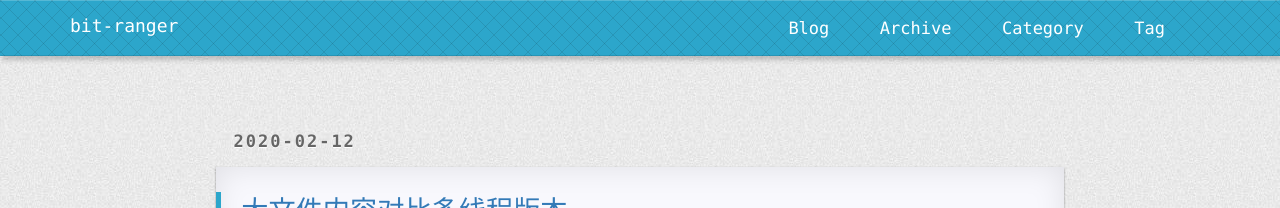
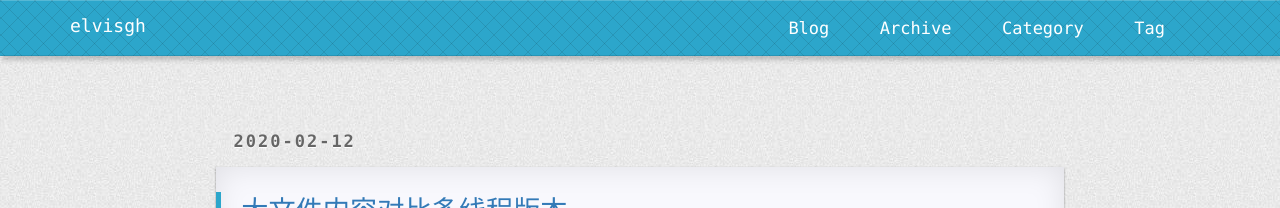
Before and after one commit to elvisgh/elvisgh.github.io, a Jekyll site: the page built from index.html, in a window 1280 px wide. Shown: the top 208 px of the page. Built offline with Jekyll 4.4.1, drawn with Linux system fonts in a browser that asks for light colours; nearby versions of some CDN libraries; the list of posts is cut into pages by our own code; comment, search, counter and statistics services are not loaded; a style sheet for code colours, icons or effects is not loaded.

Commit message:
see update list for detail

```diff
--- a/_config.yml
+++ b/_config.yml
@@ -27,11 +27,11 @@ defaults:
 
 
 
-title: "bit-ranger"
-email: sincerebravefight@gmail.com
+title: "elvisgh"
+email: 1183574425@qq.com
 description: ""
 github:
-  username: bit-ranger
+  username: elvisgh
 swiftype:
   searchId: iXZyPokVfxFaBTvi64Y6
 gitment:
```
